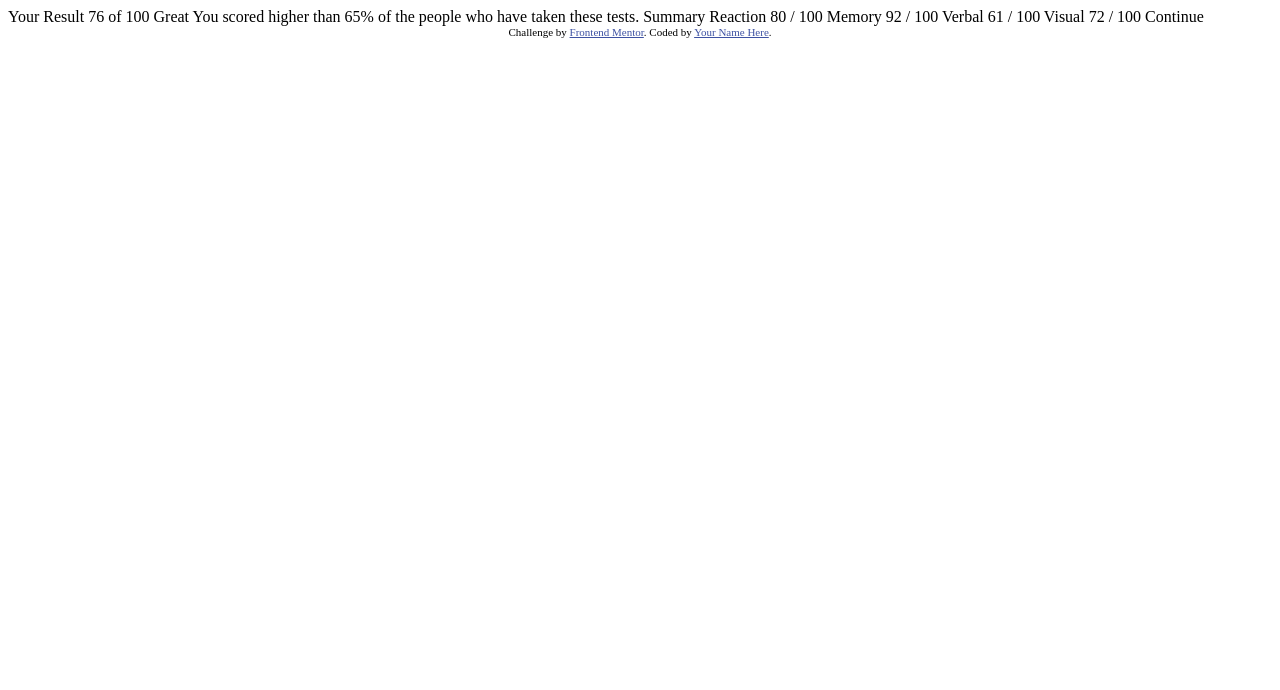
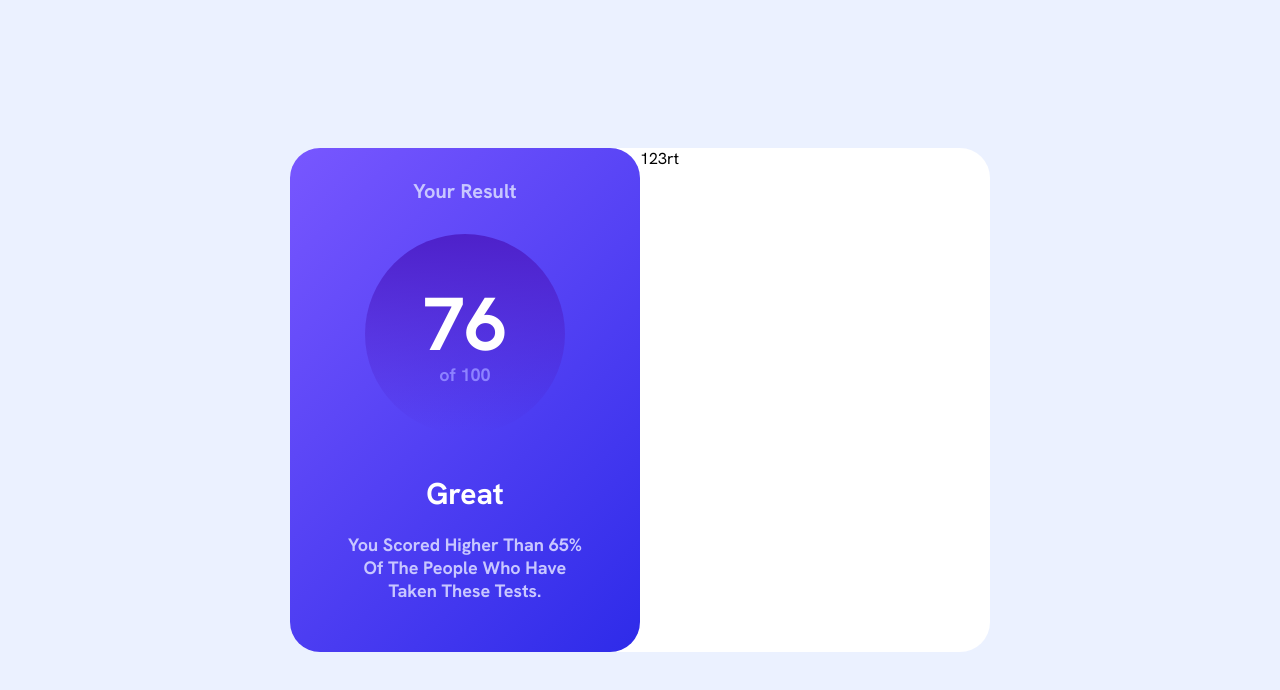
Before and after one commit to MemoBiomy/Result-summary-component, a plain HTML site: page index.html in a window 1280 px wide. Drawn offline with Linux system fonts and the light colour scheme.

Commit message:
Added result section

```diff
--- a/index.html
+++ b/index.html
@@ -2,46 +2,34 @@
 <html lang="en">
 <head>
   <meta charset="UTF-8">
-  <meta name="viewport" content="width=device-width, initial-scale=1.0"> <!-- displays site properly based on user's device -->
-
+  <meta name="viewport" content="width=device-width, initial-scale=1.0">
   <link rel="icon" type="image/png" sizes="32x32" href="./assets/images/favicon-32x32.png">
-
+  <!-- CSS file -->
+  <link rel="stylesheet" href="style.css">
+  <!-- Google fonts -->
+  <link rel="preconnect" href="https://fonts.googleapis.com">
+  <link rel="preconnect" href="https://fonts.gstatic.com" crossorigin>
+  <link href="https://fonts.googleapis.com/css2?family=Hanken+Grotesk:wght@100..900&display=swap" rel="stylesheet">
   <title>Frontend Mentor | Results summary component</title>
-
-  <!-- Feel free to remove these styles or customise in your own stylesheet 👍 -->
-  <style>
-    .attribution { font-size: 11px; text-align: center; }
-    .attribution a { color: hsl(228, 45%, 44%); }
-  </style>
 </head>
 <body>
-
-  Your Result
-  76
-  of 100
-
-  Great
-  You scored higher than 65% of the people who have taken these tests.
-
-  Summary
-
-  Reaction
-  80 / 100
-
-  Memory
-  92 / 100
-
-  Verbal
-  61 / 100
-
-  Visual
-  72 / 100
-
-  Continue
-
-  <div class="attribution">
-    Challenge by <a href="https://www.frontendmentor.io?ref=challenge" target="_blank">Frontend Mentor</a>.
-    Coded by <a href="#">Your Name Here</a>.
+  <div class="container">
+    <div class="result">
+      <p> your result </p>
+      <div class="circle">
+        <span>76</span>
+        <span>of 100</span>
+      </div>
+      <div class="footer">
+        <p>great</p>
+        <p>
+          you scored higher than 65% of the people who have taken these tests.
+        </p>
+      </div>
+    </div>
+    <div class="summary">
+      123rt
+    </div>
   </div>
 </body>
 </html>
--- a/style.css
+++ b/style.css
@@ -0,0 +1,109 @@
+/* variables start */
+:root {
+/* text colors */
+--red: #ff5757;
+--yellow: #ffb01f;
+--green: #00bd91;
+--blue: #1125d4;
+/* background colors */
+--bg-stale-blue: #7857ff;
+--bg-royal-blue: #2e2be9;
+/* circle colors */
+--cir-violate-blue: #4e21ca;
+--cir-persian-blue: #2421ca00;
+/* neutral colors */
+--nue-white: #ffffff; /* summary background*/
+--nue-blue: #ebf1ff; /* body background*/
+--nue-lavender: #c8c7ff; /* shadow */
+--nue-gray: #303b5a; /* for text */
+/* font sizes */
+--txt-size: 18px;
+}
+/* variables end */
+
+body {
+    margin: 0;
+    background-color: var(--nue-blue);
+    font-family: "Hanken Grotesk", sans-serif;
+    display: flex;
+    align-items: center;
+    justify-content: center;
+    height: 100vh;
+}
+
+.container {
+    background-color: var(--nue-white);
+    display: flex;
+    width: 700px;
+    border-radius: 30px;
+}
+
+.result,
+.summary {
+    flex-basis: 50%;
+}
+
+.result {
+    background-image: linear-gradient(135deg, var(--bg-stale-blue), var(--bg-royal-blue));
+    border-radius: 10px;
+    text-align: center;
+    text-transform: capitalize;
+    border-radius: 30px;
+}
+
+.result > p {
+    color: var(--nue-lavender);
+    font-size: 20px;
+    margin: 30px 0;
+    font-weight: 700;
+}
+
+.result .circle {
+    background-image: linear-gradient(180deg,  var(--cir-violate-blue), var(--cir-persian-blue));
+    border-radius: 50%;
+    width: 200px;
+    height: 200px;
+    margin: 0 auto 40px;
+    color: white;
+    position: relative;
+}
+
+.result .circle span:first-child {
+    position: absolute;
+    top: 45%;
+    left: 50%;
+    transform: translate(-50%, -50%);
+    font-size: 75px;
+    font-weight: 700;
+}
+
+.result .circle span:last-child {
+    position: absolute;
+    top: 70%;
+    left: 50%;
+    transform: translate(-50%, -50%);
+    text-transform: lowercase;
+    font-size: var(--txt-size);
+    color: #8d82ff;
+    font-weight: 700;
+}
+
+.result .footer p:first-child {
+    color: white;
+    font-size: 30px;
+    font-weight: 700;
+    margin-bottom: 20px;
+}
+
+.result .footer p:last-child {
+    color: var(--nue-lavender);
+    max-width: 250px;
+    font-size: var(--txt-size);
+    color: var(--nue-lavender);
+    font-weight: 700;
+    margin: 0 auto 50px;
+}
+
+.summary {
+
+}
```
Also changed, not shown: 2 other files.
